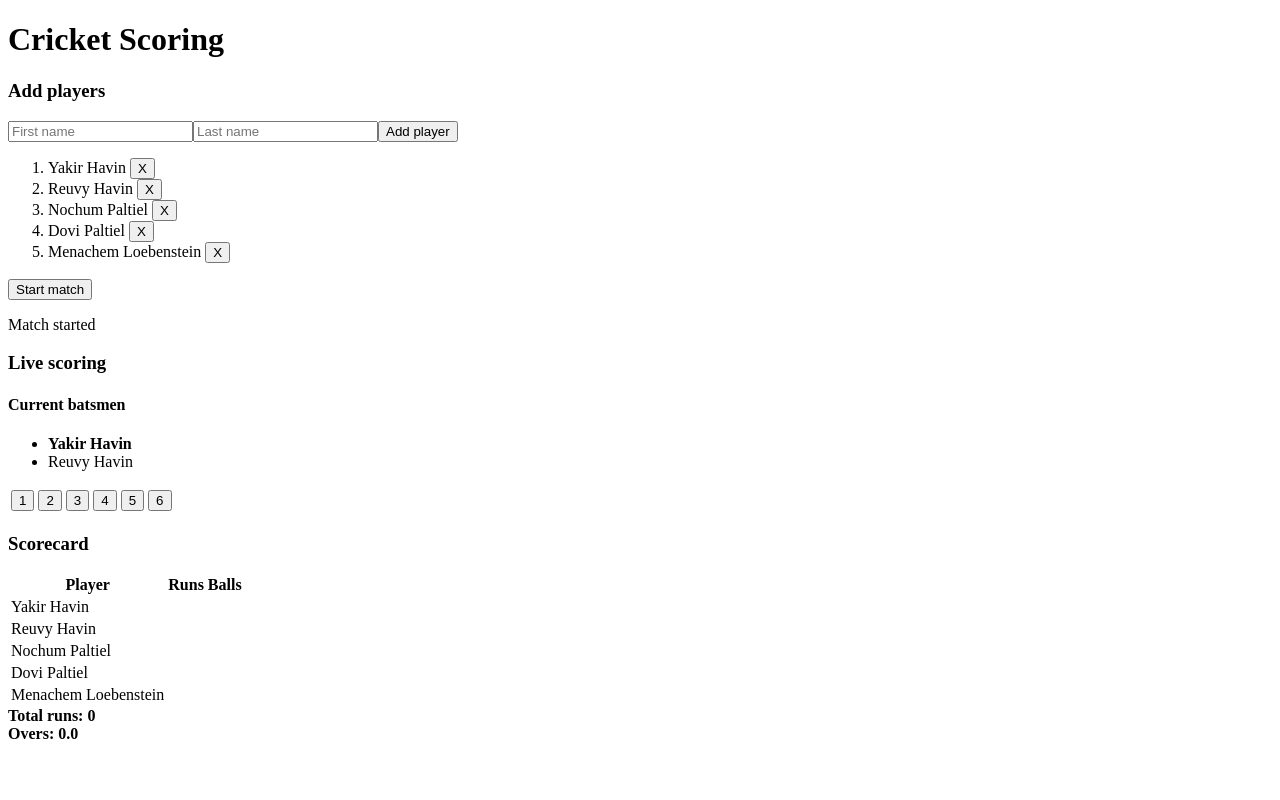
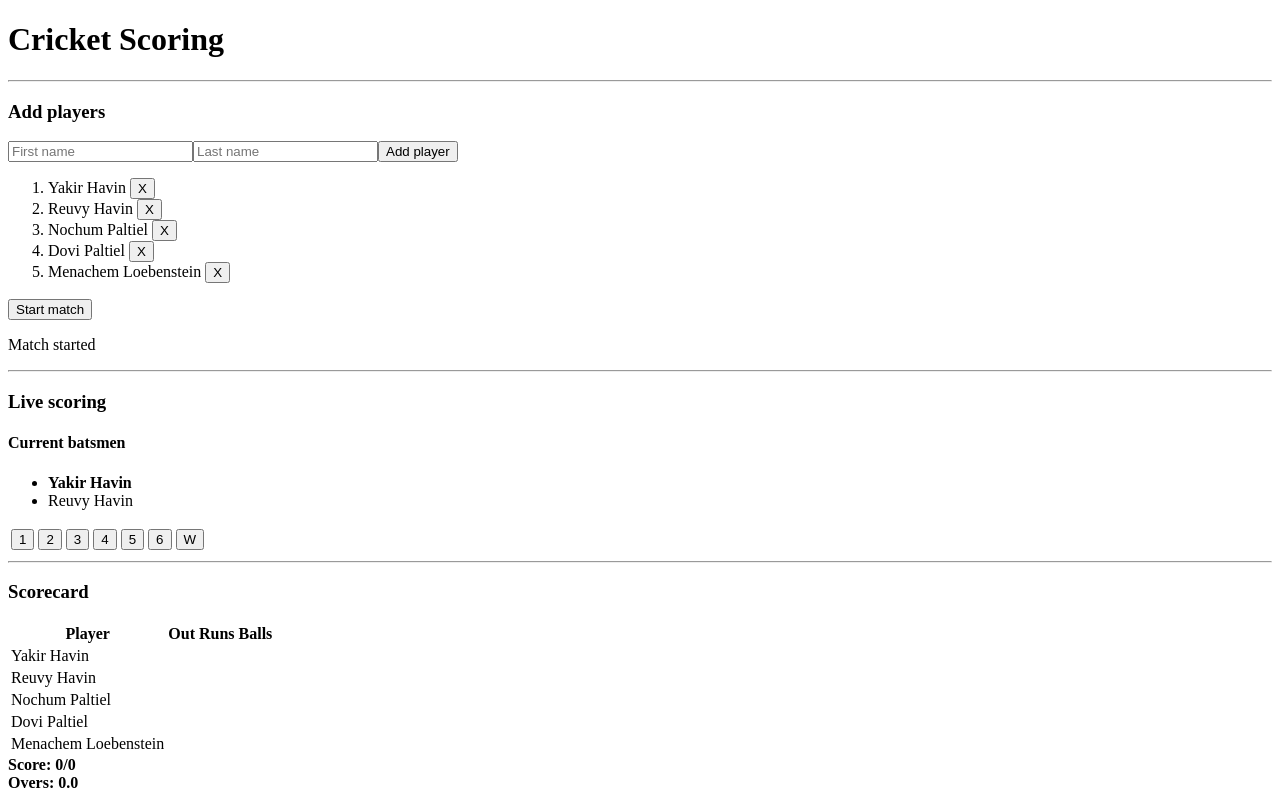
Before and after one commit to yhavin/cricket-vue, a Vue app: page / in a window 1280 px wide. Both pictures are taken after a click on the button "Start match". Built offline with nearby package versions, Linux system fonts and the light colour scheme.

Commit message:
Implement wicket functionality

```diff
--- a/src/components/Home.vue
+++ b/src/components/Home.vue
@@ -30,6 +30,8 @@
   })
 
   const onStrikeIndex = ref(1)
+
+  const maxBatsmanIndex = ref(1)
 
   const toggleStrike = () => {
     let playerId = currentBatsmen.value[onStrikeIndex.value].id
@@ -76,6 +78,17 @@
     }
   }
 
+  const addWicket = (index) => {
+    addBall(0, index)
+    const batter = currentBatsmen.value[index]
+    batter.isOut = true
+    batter.isBatting = false
+    totalWickets.value++
+    const nextBatter = players.value[maxBatsmanIndex.value + 1]
+    maxBatsmanIndex.value++
+    nextBatter.isBatting = true
+  }
+
   const formatOvers = computed(() => {
     const completeOvers = Math.floor(balls.value.length / 6)
     const currentOverBalls = balls.value.length % 6
@@ -83,10 +96,13 @@
   })
 
   const totalRuns = ref(0)
+
+  const totalWickets = ref(0)
 </script>
 
 <template>
   <h1>Cricket Scoring</h1>
+  <hr />
   <h3>Add players</h3>
   <form @submit.prevent="addPlayer">
     <input v-model="newPlayer.firstName" placeholder="First name">
@@ -104,6 +120,8 @@
 
   <p>{{ matchStarted ? "Match started" : "Match not started" }}</p>
 
+  <hr />
+
   <h3>Live scoring</h3>
   <h4>Current batsmen</h4>
   <ul>
@@ -119,24 +137,29 @@
       <td><button @click="addBall(4, onStrikeIndex)">4</button></td>
       <td><button @click="addBall(5, onStrikeIndex)">5</button></td>
       <td><button @click="addBall(6, onStrikeIndex)">6</button></td>
+      <td><button @click="addWicket(onStrikeIndex)">W</button></td>
     </tr>
   </table>
+
+  <hr />
 
   <h3>Scorecard</h3>
   <table v-if="matchStarted">
     <tr>
       <th>Player</th>
+      <th>Out</th>
       <th>Runs</th>
       <th>Balls</th>
     </tr>
     <tr v-for="player in players">
       <td>{{ player.firstName }} {{ player.lastName }}</td>
+      <td>{{ player.isOut ? player.isOut : null }}</td>
       <td>{{ player.runs }}</td>
       <td>{{ player.ballsFaced }}</td>
     </tr>
   </table>
 
-  <strong v-if="matchStarted">Total runs: {{ totalRuns }}</strong>
+  <strong v-if="matchStarted">Score: {{ totalWickets }}/{{ totalRuns }}</strong>
   <br />
   <strong v-if="matchStarted">Overs: {{ formatOvers }}</strong>
 
```
